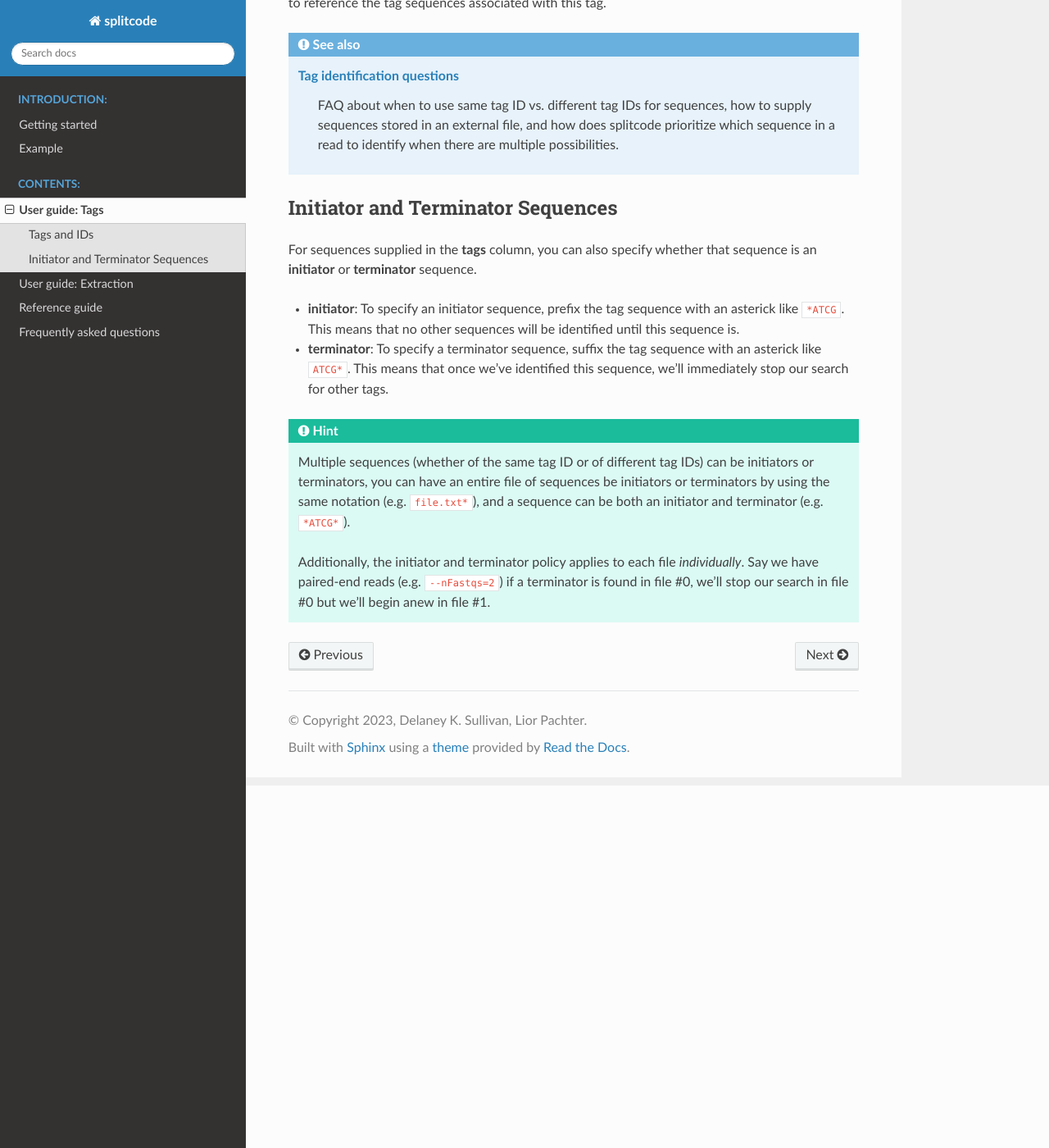
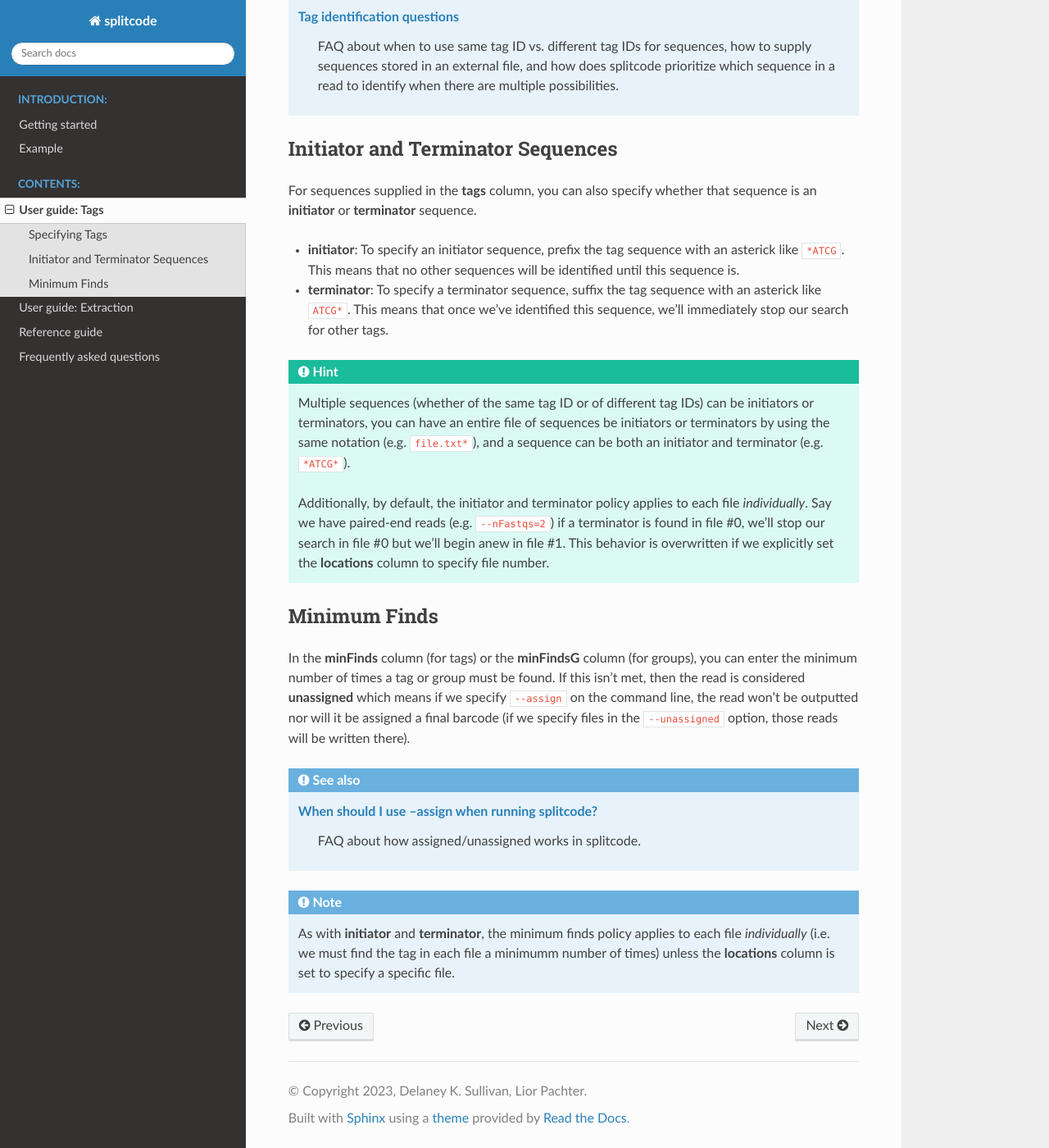
Before and after one commit to pachterlab/splitcode-tutorial, a Sphinx documentation site: the page built from docs/source/user_guide_tags.rst, in a window 1280 px wide and 1400 px high, scrolled down 442 px. Shown: the whole window at 82% size. Built offline with Sphinx 7.4.7 and the Read the Docs theme 2.0.0, drawn with Linux system fonts in a browser that asks for light colours; some of the changed text lies outside the part shown.

Commit message:
Update user_guide_tags.rst

```diff
--- a/docs/source/user_guide_tags.rst
+++ b/docs/source/user_guide_tags.rst
@@ -5,12 +5,10 @@ User guide: Tags
 
 Tags and their associated sequences that you want to identify can be specified in the **config file table**.
 
-Tags and IDs
-^^^^^^^^^^^^
+Specifying Tags
+^^^^^^^^^^^^^^^
 
 In the **tags** column of the config file table, you enter either a sequence or the path to a file containing a list of sequences. When specifying a file name, you can either specify it as ``file.txt`` (in which case all sequences in the file get the same tag ID) or as ``file.txt$`` (in which case all sequences in the file get a different tag ID).
-
-In the **ids** column of the config file table, you enter either a tag name or identifier that will be used to reference the tag sequences associated with this tag.
 
 .. seealso::
 
@@ -30,4 +28,19 @@ For sequences supplied in the **tags** column, you can also specify whether that
 
    Multiple sequences (whether of the same tag ID or of different tag IDs) can be initiators or terminators, you can have an entire file of sequences be initiators or terminators by using the same notation (e.g. ``file.txt*``), and a sequence can be both an initiator and terminator (e.g. ``*ATCG*``).
 
-   Additionally, the initiator and terminator policy applies to each file *individually*. Say we have paired-end reads (e.g. ``--nFastqs=2``) if a terminator is found in file #0, we'll stop our search in file #0 but we'll begin anew in file #1.
+   Additionally, by default, the initiator and terminator policy applies to each file *individually*. Say we have paired-end reads (e.g. ``--nFastqs=2``) if a terminator is found in file #0, we'll stop our search in file #0 but we'll begin anew in file #1. This behavior is overwritten if we explicitly set the **locations** column to specify file number.
+
+
+Minimum Finds
+^^^^^^^^^^^^^
+
+In the **minFinds** column (for tags) or the **minFindsG** column (for groups), you can enter the minimum number of times a tag or group must be found. If this isn't met, then the read is considered **unassigned** which means if we specify ``--assign`` on the command line, the read won't be outputted nor will it be assigned a final barcode (if we specify files in the ``--unassigned`` option, those reads will be written there).
+
+.. seealso::
+
+   :ref:`CL assign question`
+     FAQ about how assigned/unassigned works in splitcode.
+
+.. note::
+
+   As with **initiator** and **terminator**, the minimum finds policy applies to each file *individually* (i.e. we must find the tag in each file a minimumm number of times) unless the **locations** column is set to specify a specific file.
```
